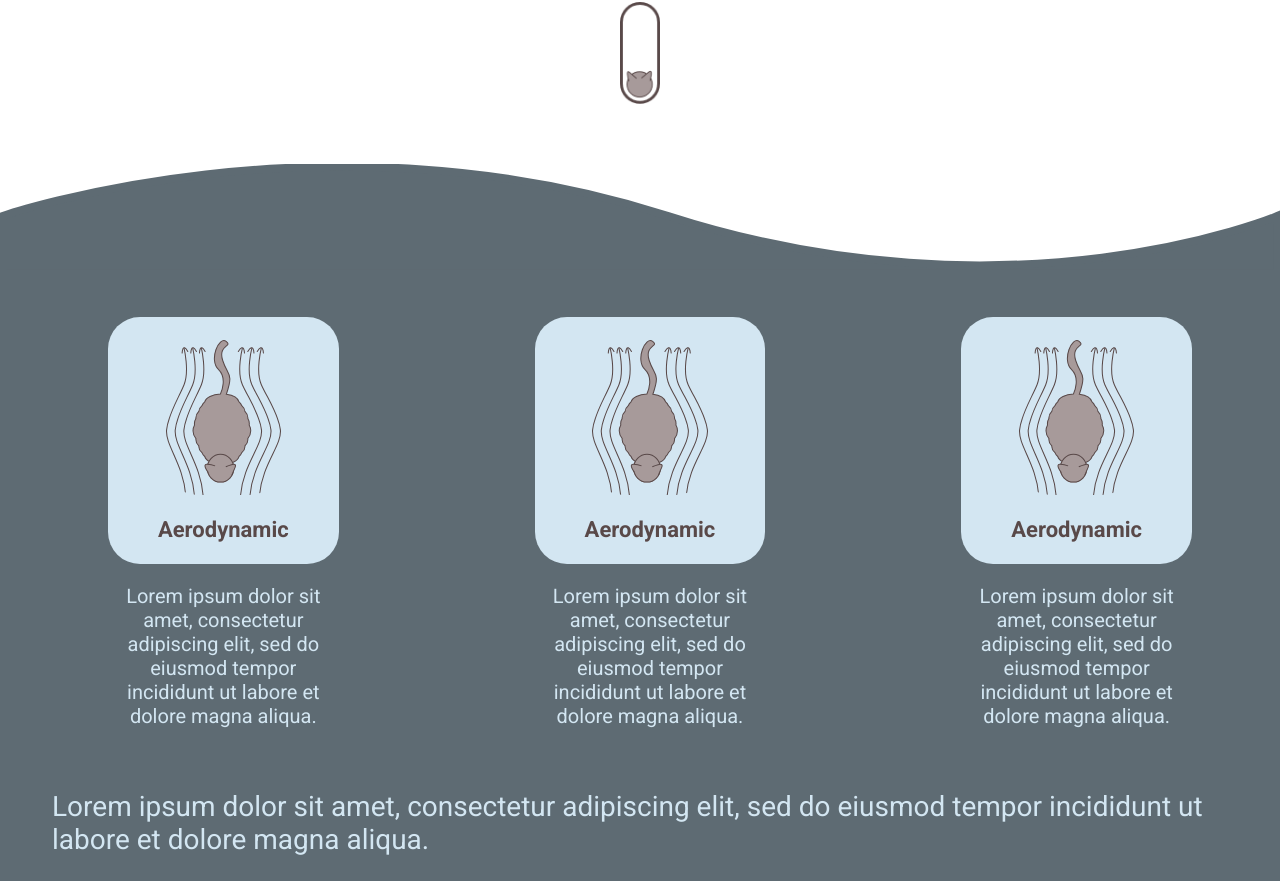
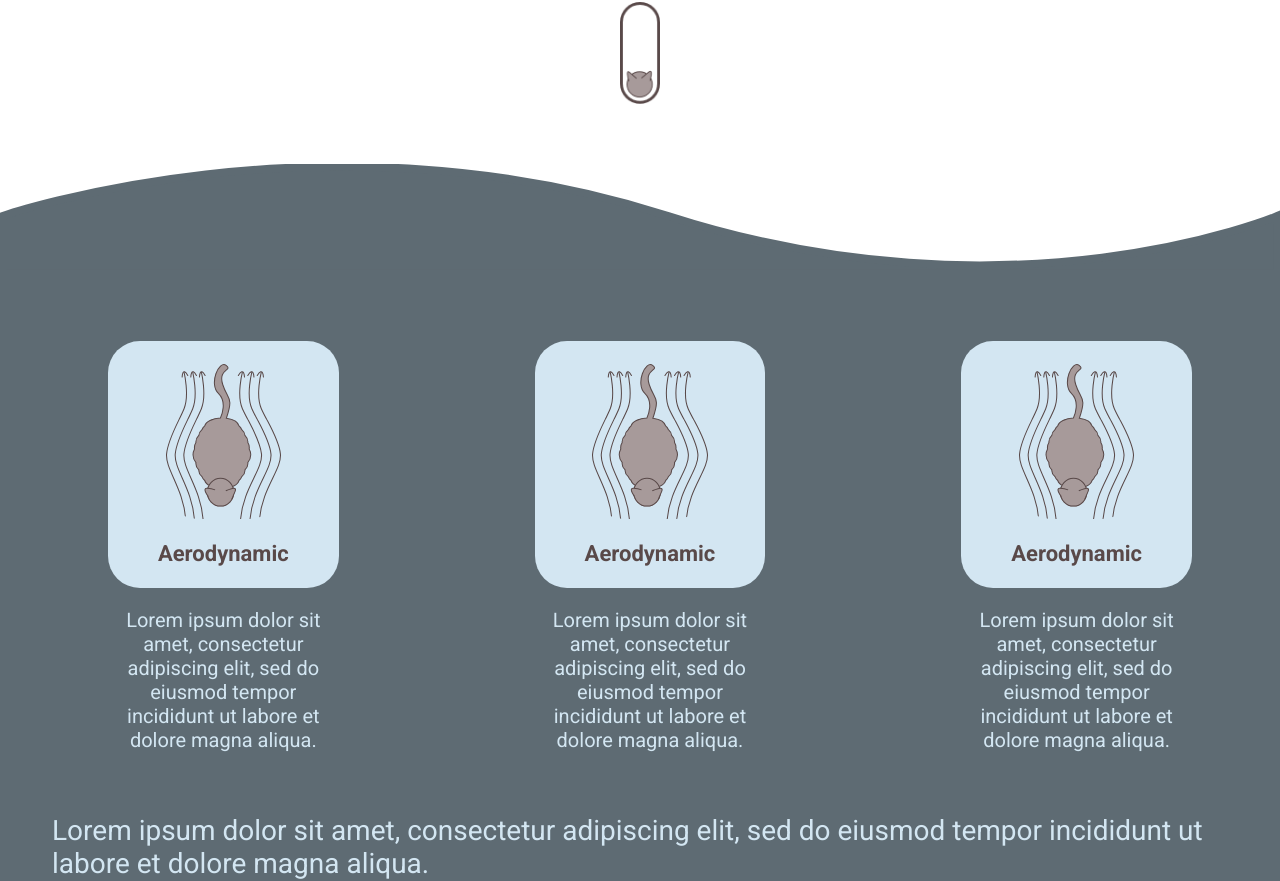
Before and after one commit to GC-Git/fattest-cat-remake, a React (Create React App) app in the folder client/: page /about in a window 1280 px wide. Shown: the part 598-1479 px from the top of the page. Built offline with nearby package versions, Linux system fonts and the light colour scheme.

Commit message:
Fixed some padding issues.

```diff
--- a/client/src/components/BGWithCurve/BGWithCurve.css
+++ b/client/src/components/BGWithCurve/BGWithCurve.css
@@ -5,6 +5,7 @@
     right: 50%;
     margin-left: -50vw;
     margin-right: -50vw;
+    margin-bottom: 2.5em;
 }
 #bgwithcurve__bottomCurvePath,
 #bgwithcurve__topCurvePath {
@@ -32,6 +33,9 @@
     width: 100%;
 }
 
+#bgwithcurve__content {
+    margin-top: 1.5em;
+}
 
 
 /* Handles an issue with the bottom curve where the content section would clip into the curve image on small screen sizes. */
```
